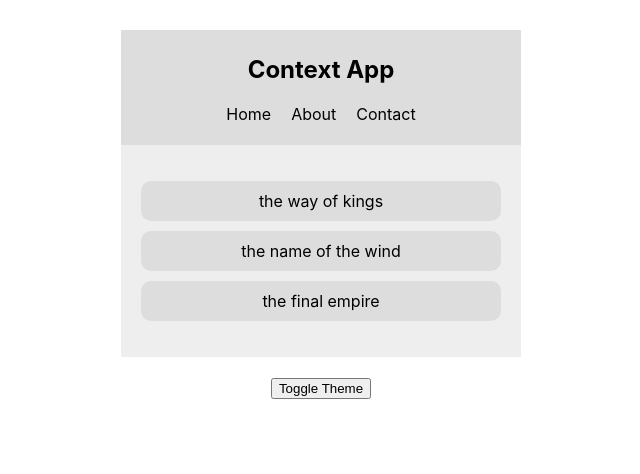
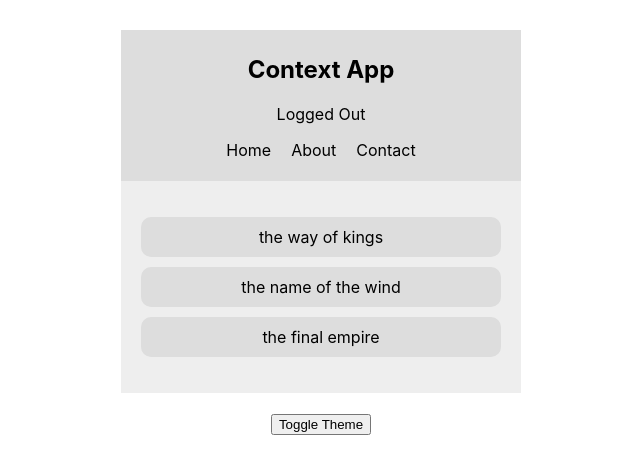
Before and after one commit to lucasmoc47/context_app, a React (Create React App) app: page / in a window 1280 px wide. Shown: the top 474 px of the page, without its empty margins (319-959 px from the left). Built offline with nearby package versions, Linux system fonts and the light colour scheme.

Commit message:
Consuming multiple contexts

```diff
--- a/src/components/Navbar.js
+++ b/src/components/Navbar.js
@@ -1,18 +1,25 @@
 import React, { Component } from 'react';
 
 import { ThemeContext } from '../contexts/ThemeContext'
+import { AuthContext } from '../contexts/AuthContext';
 
 export default class Navbar extends Component {
 	render() {
 		return (
+			<AuthContext>
+				{authContext => (
 					<ThemeContext.Consumer>
-				{context => {
-					const { isLightTheme, light, dark } = context
+						{themeContext => {
+							const { isAuthenticated, toggleAuth } = authContext
+							const { isLightTheme, light, dark } = themeContext
 							const theme = isLightTheme ? light : dark
 
 							return (
 								<nav style={{ background: theme.ui, color: theme.synthax }}>
 									<h1>Context App</h1>
+									<div onClick={toggleAuth}>
+										{isAuthenticated ? 'Logged In' : 'Logged Out'}
+									</div>
 									<ul>
 										<li>Home</li>
 										<li>About</li>
@@ -22,6 +29,8 @@
 							)
 						}}
 					</ThemeContext.Consumer>
+				)}
+			</AuthContext>
 		)
 	}
 }
```
Lines whose indentation alone changed are shown as unchanged.
